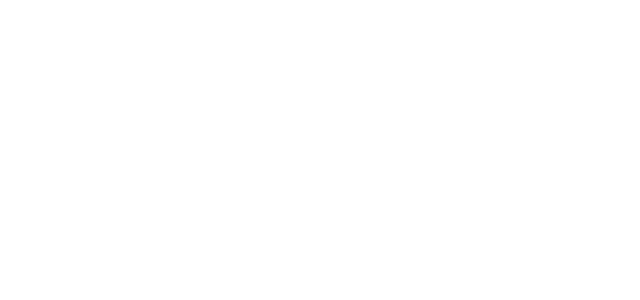
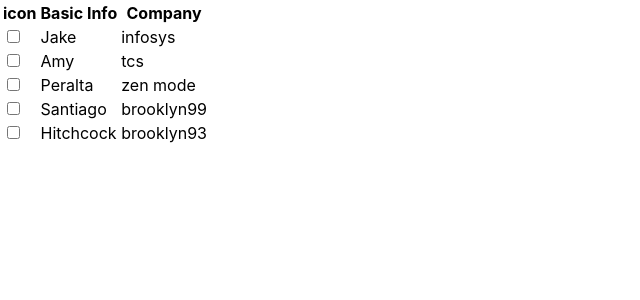
Before and after one commit to Kickbuttowaski/doodleblue, a React (Create React App) app: page / in a window 1280 px wide. Shown: the top 300 px of the page, without its empty margins (0-640 px from the left). Built offline with nearby package versions, Linux system fonts and the light colour scheme.

Commit message:
table component base code & contact page

```diff
--- a/src/App.js
+++ b/src/App.js
@@ -1,10 +1,12 @@
-import React from 'react';
-import './App.css';
+import React from "react";
+import "./App.css";
+
+import ContactList from "./ContactList/ContactList";
 
 function App() {
   return (
     <div className="App">
-
+      <ContactList />
     </div>
   );
 }
--- /dev/null
+++ b/src/ContactList/ContactList.jsx
@@ -0,0 +1,87 @@
+import React, { Component } from "react";
+import Table from "./../components/Table/Table";
+// import { data } from "./../utils/sampledata";
+
+const tableTemplate = [
+  {
+    label: "icon",
+    value: "checkbox",
+  },
+  {
+    label: "Basic Info",
+    value: "name",
+  },
+  {
+    label: "Company",
+    value: "company",
+  },
+];
+const tempData = [
+  {
+    name: { value: "Jake" },
+    email: "jake@gmail.com",
+    phone: "9710644621",
+    company: { value: "infosys" },
+    address1: "sampel line 1",
+    address2: "sampel line 1",
+    city: "Chennai",
+    country: "India",
+  },
+  {
+    name: { value: "Amy" },
+    email: "amy96@gmail.com",
+    phone: "9710644621",
+    company: { value: "tcs" },
+    address1: "sampel line 1",
+    address2: "sampel line 1",
+    city: "Chennai",
+    country: "India",
+  },
+  {
+    name: { value: "Peralta" },
+    email: "peralta@gmail.com",
+    phone: "9710644621",
+    company: { value: "zen mode" },
+    address1: "sampel line 1",
+    address2: "sampel line 1",
+    city: "Chennai",
+    country: "India",
+  },
+  {
+    name: { value: "Santiago" },
+    email: "santiago96@gmail.com",
+    phone: "9710644621",
+    company: { value: "brooklyn99" },
+    address1: "sampel line 1",
+    address2: "sampel line 1",
+    city: "Chennai",
+    country: "India",
+  },
+  {
+    name: { value: "Hitchcock" },
+    email: "hitchkok96@gmail.com",
+    phone: "9710644621",
+    company: { value: "brooklyn93" },
+    address1: "sampel line 1",
+    address2: "sampel line 1",
+    city: "Chennai",
+    country: "India",
+  },
+];
+
+class ContactList extends Component {
+  state = {
+    dbData: tempData,
+  };
+  render() {
+    const { dbData } = this.state;
+
+    return (
+      <div>
+        <Table dbData={tempData} tableData={tableTemplate} />
+      </div>
+    );
+  }
+}
+
+export default ContactList;
--- /dev/null
+++ b/src/components/Table/Table.jsx
@@ -0,0 +1,46 @@
+import React, { Component } from "react";
+import style from "./Table.module.css";
+
+class Table extends Component {
+  state = {};
+
+  generateHeader = () => {
+    const { tableData } = this.props;
+    return tableData.map((data, i) => {
+      return <th key={i}>{data.label}</th>;
+    });
+  };
+  generateBody = () => {
+    const { dbData, tableData } = this.props;
+    return dbData.map((data, i) => {
+      return (
+        <tr key={i + data.name}>
+          {tableData.map(({ value, label, i }) => {
+            if (value !== "checkbox" && "label" in data[value]) {
+              return <td>{data[value]["label"]}</td>;
+            } else {
+              if (value === "checkbox") {
+                return <td key={i + value}>{<input type="checkbox" />}</td>;
+              } else {
+                return <td key={i + value}>{data[value]["value"]}</td>;
+              }
+            }
+          })}
+        </tr>
+      );
+    });
+  };
+  render() {
+    const { dbData, tableData } = this.props;
+    return (
+      <div className={style["table_container"]}>
+        <table>
+          <thead>{this.generateHeader()}</thead>
+          <tbody>{this.generateBody()}</tbody>
+        </table>
+      </div>
+    );
+  }
+}
+
+export default Table;
--- /dev/null
+++ b/src/utils/sampledata.js
@@ -0,0 +1,52 @@
+export const data = [
+  {
+    name: "Jake",
+    email: "jake@gmail.com",
+    phone: "9710644621",
+    company: "infosys",
+    address1: "sampel line 1",
+    address2: "sampel line 1",
+    city: "Chennai",
+    country: "India",
+  },
+  {
+    name: "Amy",
+    email: "amy96@gmail.com",
+    phone: "9710644621",
+    company: "tcs",
+    address1: "sampel line 1",
+    address2: "sampel line 1",
+    city: "Chennai",
+    country: "India",
+  },
+  {
+    name: "Peralta",
+    email: "peralta@gmail.com",
+    phone: "9710644621",
+    company: "zen mode",
+    address1: "sampel line 1",
+    address2: "sampel line 1",
+    city: "Chennai",
+    country: "India",
+  },
+  {
+    name: "Santiago",
+    email: "santiago96@gmail.com",
+    phone: "9710644621",
+    company: "brooklyn99",
+    address1: "sampel line 1",
+    address2: "sampel line 1",
+    city: "Chennai",
+    country: "India",
+  },
+  {
+    name: "Hitchcok",
+    email: "hitchkok96@gmail.com",
+    phone: "9710644621",
+    company: "brooklyn93",
+    address1: "sampel line 1",
+    address2: "sampel line 1",
+    city: "Chennai",
+    country: "India",
+  }
+];
```
Also changed, not shown: src/ContactList/ContactList.module.css (added), src/components/Table/Table.module.css (added).
